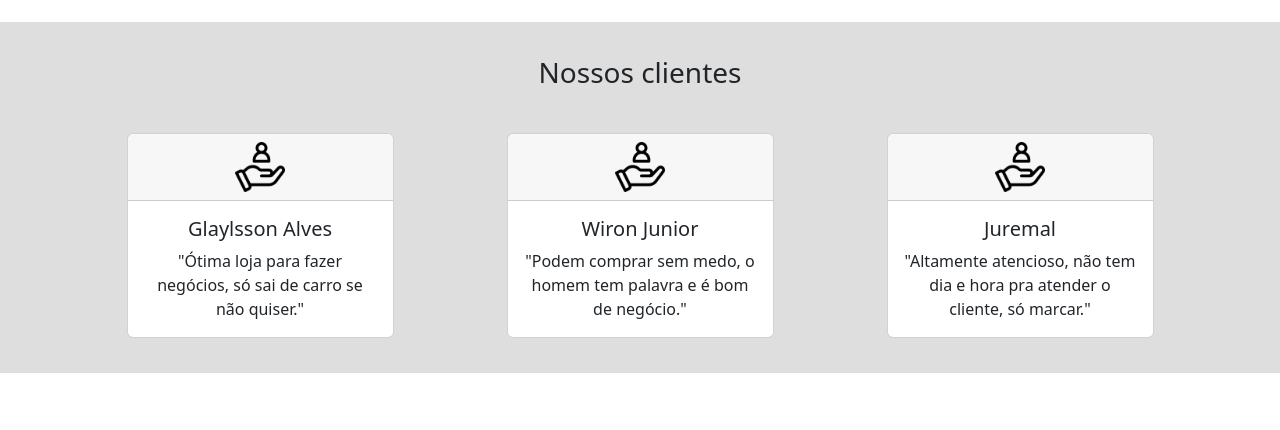
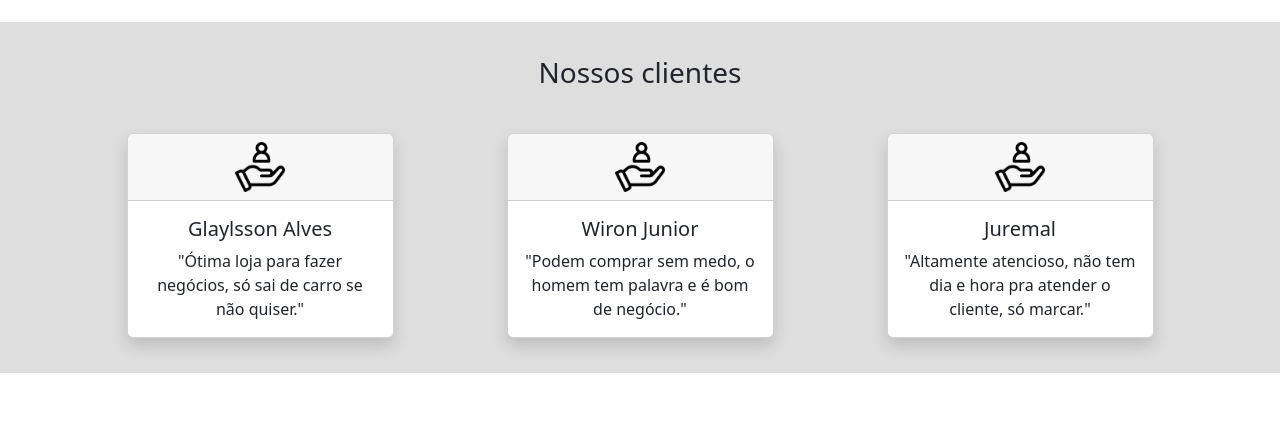
Before and after one commit to wironjr/sitemax, a plain HTML site: page index.html in a window 1280 px wide. Shown: the part 1400-1830 px from the top of the page. Drawn offline with nearby package versions, Linux system fonts and the light colour scheme.

Commit message:
sombras nos cards

```diff
--- a/index.html
+++ b/index.html
@@ -338,7 +338,7 @@
         <div class="container text-center">
           <div class="row">
             <div class="col-md">
-                    <div class="card w-75" style="margin: 10% auto;"><!--card-->
+                    <div class="card w-75 shadow" style="margin: 10% auto;"><!--card-->
                       <div class="card-header">
                         <div><img src="img/cliente.png" width="50px"></div>
                       </div>
@@ -349,7 +349,7 @@
                     </div><!-- fim card-->
             </div>
            <div class="col-md order-1">
-              <div class="card w-75" style="margin: 10% auto;"><!--card-->
+              <div class="card w-75 shadow" style="margin: 10% auto;"><!--card-->
                       <div class="card-header">
                         <div><img src="img/cliente.png" width="50px"></div>
                       </div>
@@ -360,7 +360,7 @@
                     </div><!-- fim card-->
             </div>
             <div class="col-md order-5">
-              <div class="card w-75" style="margin: 10% auto;"><!--card-->
+              <div class="card w-75 shadow" style="margin: 10% auto;"><!--card-->
                       <div class="card-header">
                         <div><img src="img/cliente.png" width="50px"></div>
                       </div>
```
